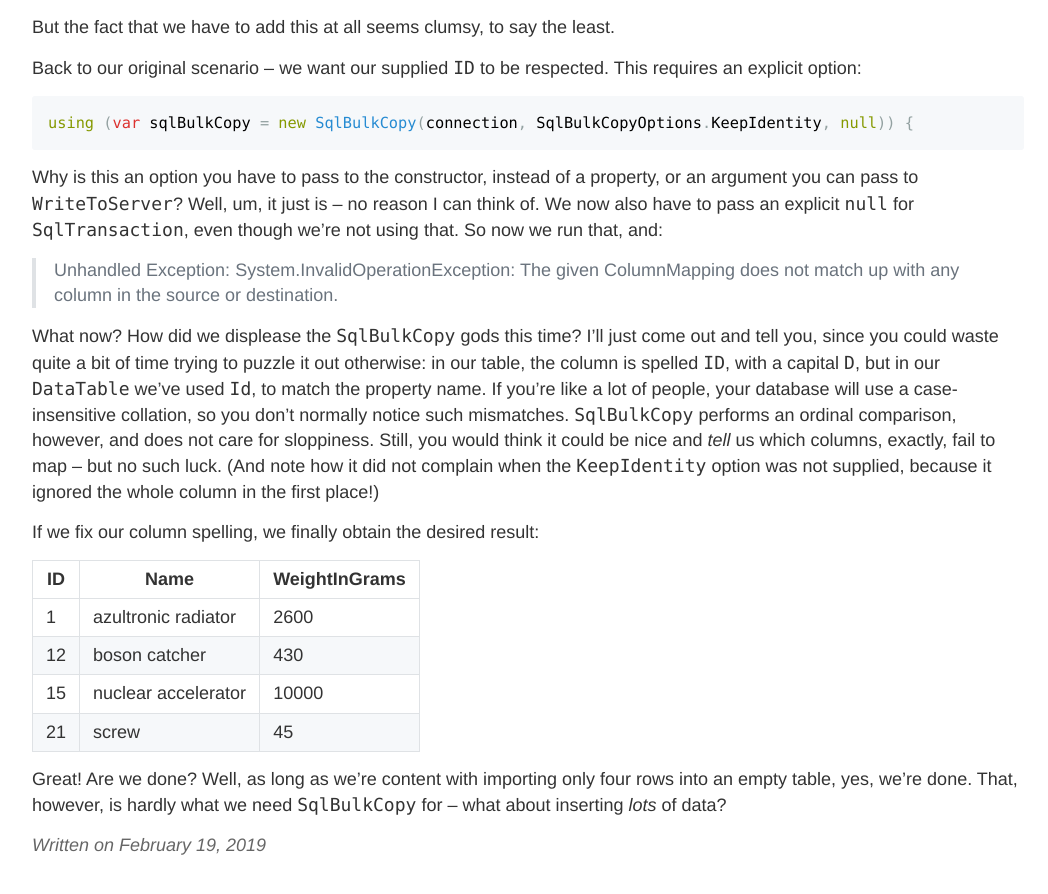
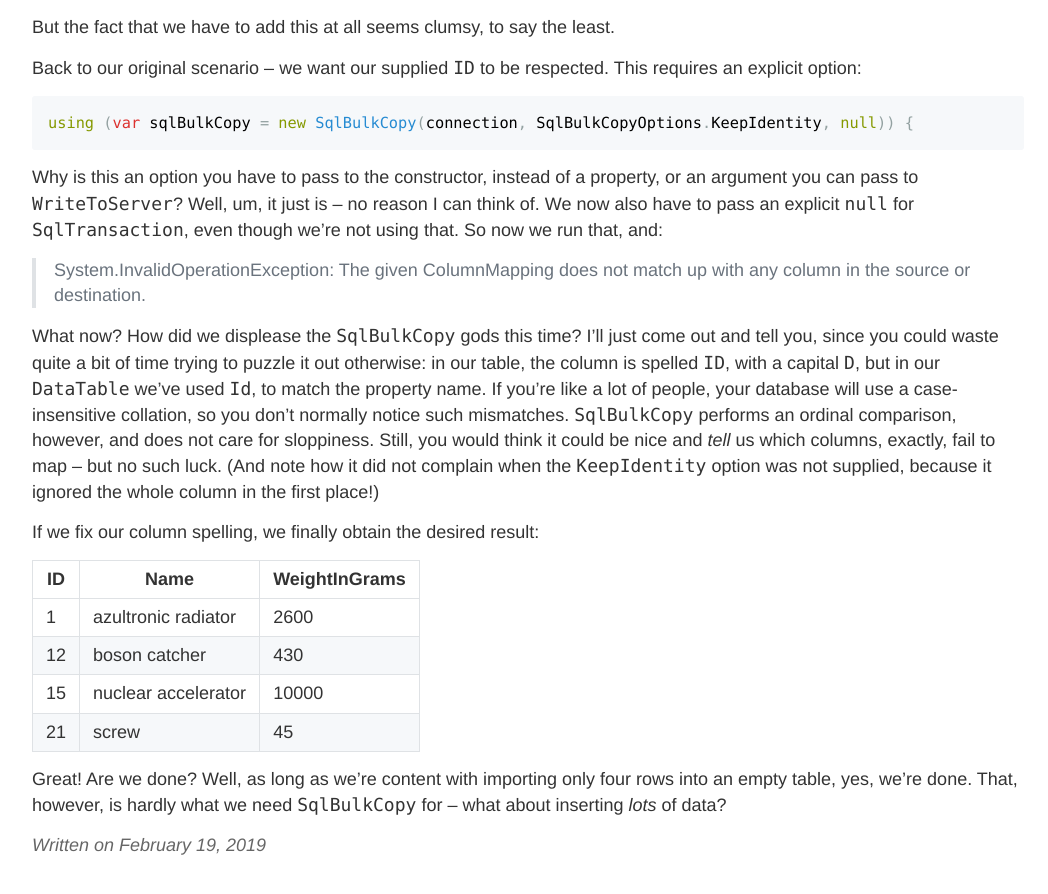
Before and after one commit to jeroen-mostert/jeroen-mostert.github.io, a Jekyll site: the page built from _posts/2019-02-19-sqlbulkcopy1.md, in a window 1280 px wide and 900 px high, scrolled down 3893 px. Shown: the top 894 px of the window, without its empty margins (112-1160 px from the left). Built offline with Jekyll 4.4.1, drawn with Linux system fonts in a browser that asks for light colours.

Commit message:
Update 2019-02-19-sqlbulkcopy1.md

```diff
--- a/_posts/2019-02-19-sqlbulkcopy1.md
+++ b/_posts/2019-02-19-sqlbulkcopy1.md
@@ -148,7 +148,7 @@ using (var sqlBulkCopy = new SqlBulkCopy(connection, SqlBulkCopyOptions.KeepIden
 
 Why is this an option you have to pass to the constructor, instead of a property, or an argument you can pass to `WriteToServer`? Well, um, it just is -- no reason I can think of. We now also have to pass an explicit `null` for `SqlTransaction`, even though we're not using that. So now we run that, and:
 
-> Unhandled Exception: System.InvalidOperationException: The given ColumnMapping does not match up with any column in the source or destination.
+> System.InvalidOperationException: The given ColumnMapping does not match up with any column in the source or destination.
 
 What now? How did we displease the `SqlBulkCopy` gods this time? I'll just come out and tell you, since you could waste quite a bit of time trying to puzzle it out otherwise: in our table, the column is spelled `ID`, with a capital `D`, but in our `DataTable` we've used `Id`, to match the property name. If you're like a lot of people, your database will use a case-insensitive collation, so you don't normally notice such mismatches. `SqlBulkCopy` performs an ordinal comparison, however, and does not care for sloppiness. Still, you would think it could be nice and *tell* us which columns, exactly, fail to map -- but no such luck. (And note how it did not complain when the `KeepIdentity` option was not supplied, because it ignored the whole column in the first place!)
 
```
